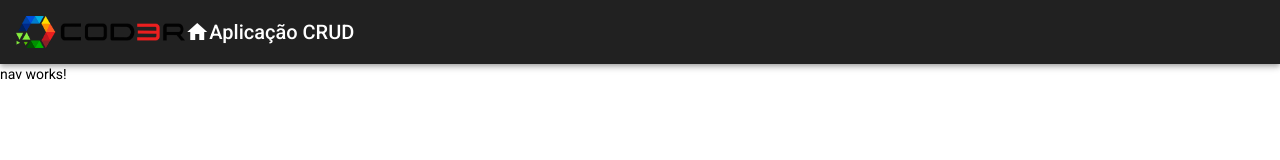
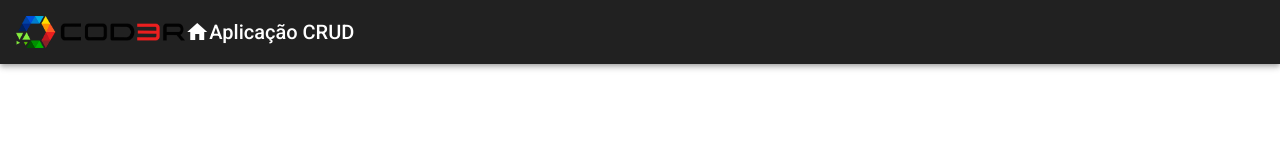
Before and after one commit to devBernardo-Mendes/Crud-Angular, an Angular app in the folder frontend/: page / in a window 1280 px wide. Shown: the top 160 px of the page. Built offline with nearby package versions, Linux system fonts and the light colour scheme.

Commit message:
feat: add mat-sidenav-container

```diff
--- a/frontend/src/app/components/template/nav/nav.component.html
+++ b/frontend/src/app/components/template/nav/nav.component.html
@@ -1 +1,3 @@
-<p>nav works!</p>
+<mat-sidenav-container>
+
+</mat-sidenav-container>
```
Also changed, not shown: frontend/src/app/app.component.html (line endings or trailing spaces).
